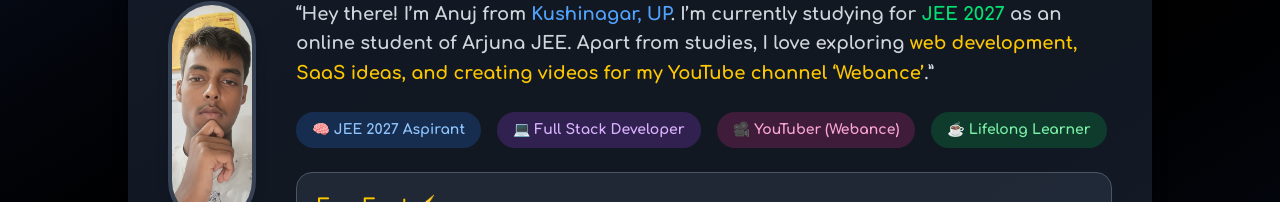
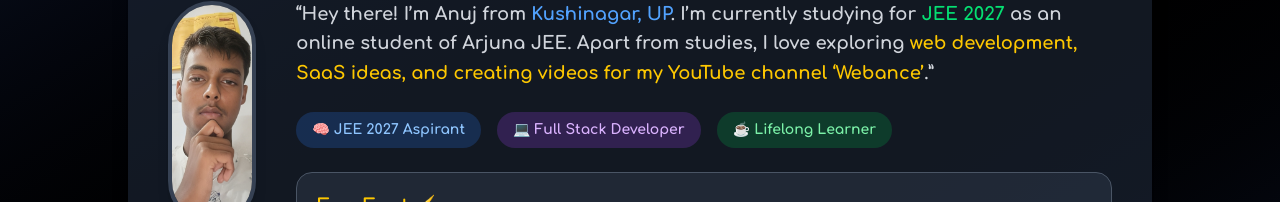
Before and after one commit to chaudhary36/medpreneurs, a Next.js app: page /anuj in a window 1280 px wide. Shown: the part 328-530 px from the top of the page. Built offline with nearby package versions, Linux system fonts and the light colour scheme; no server answers.

Commit message:
bug fixes!

```diff
--- a/src/app/anuj/page.tsx
+++ b/src/app/anuj/page.tsx
@@ -50,9 +50,6 @@
             <span className="bg-purple-500/20 text-purple-300 px-4 py-2 rounded-full text-sm">
               💻 Full Stack Developer
             </span>
-            <span className="bg-pink-500/20 text-pink-300 px-4 py-2 rounded-full text-sm">
-              🎥 YouTuber (Webance)
-            </span>
             <span className="bg-green-500/20 text-green-300 px-4 py-2 rounded-full text-sm">
               ☕ Lifelong Learner
             </span>
```
